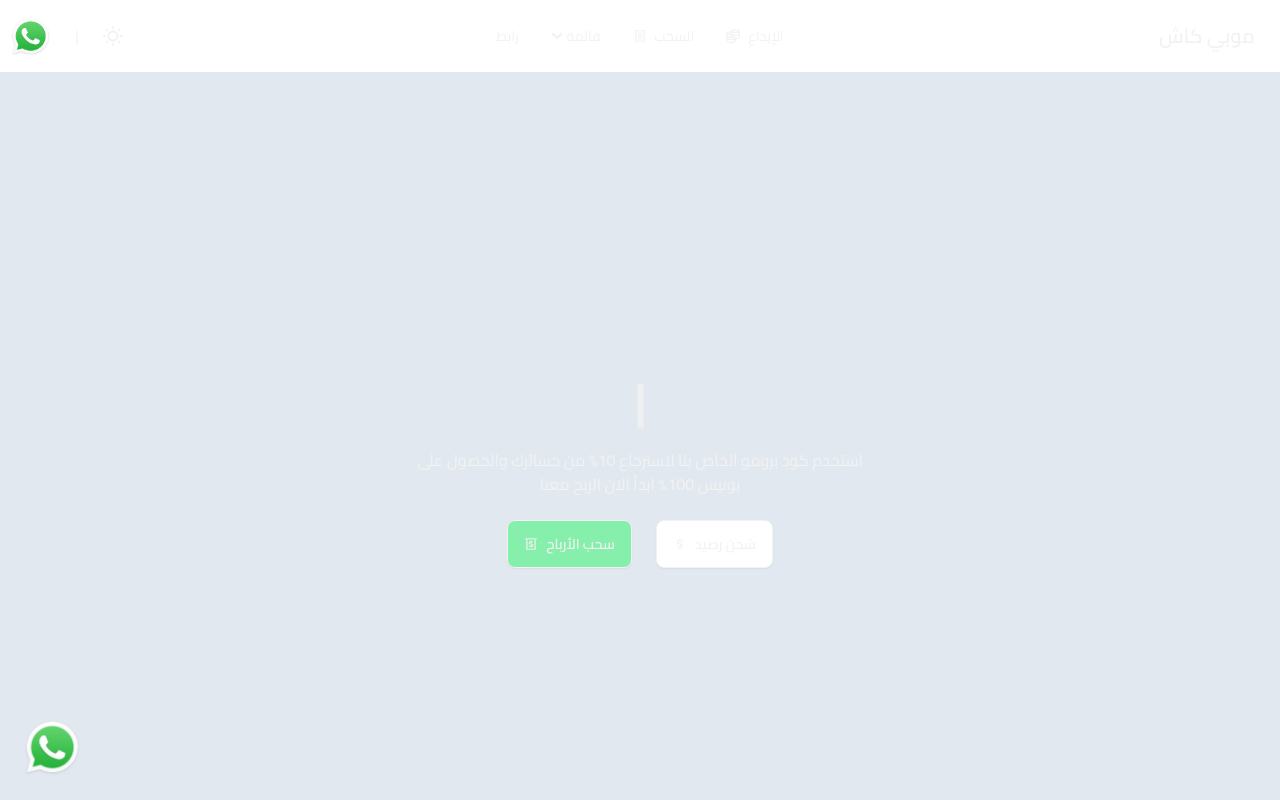
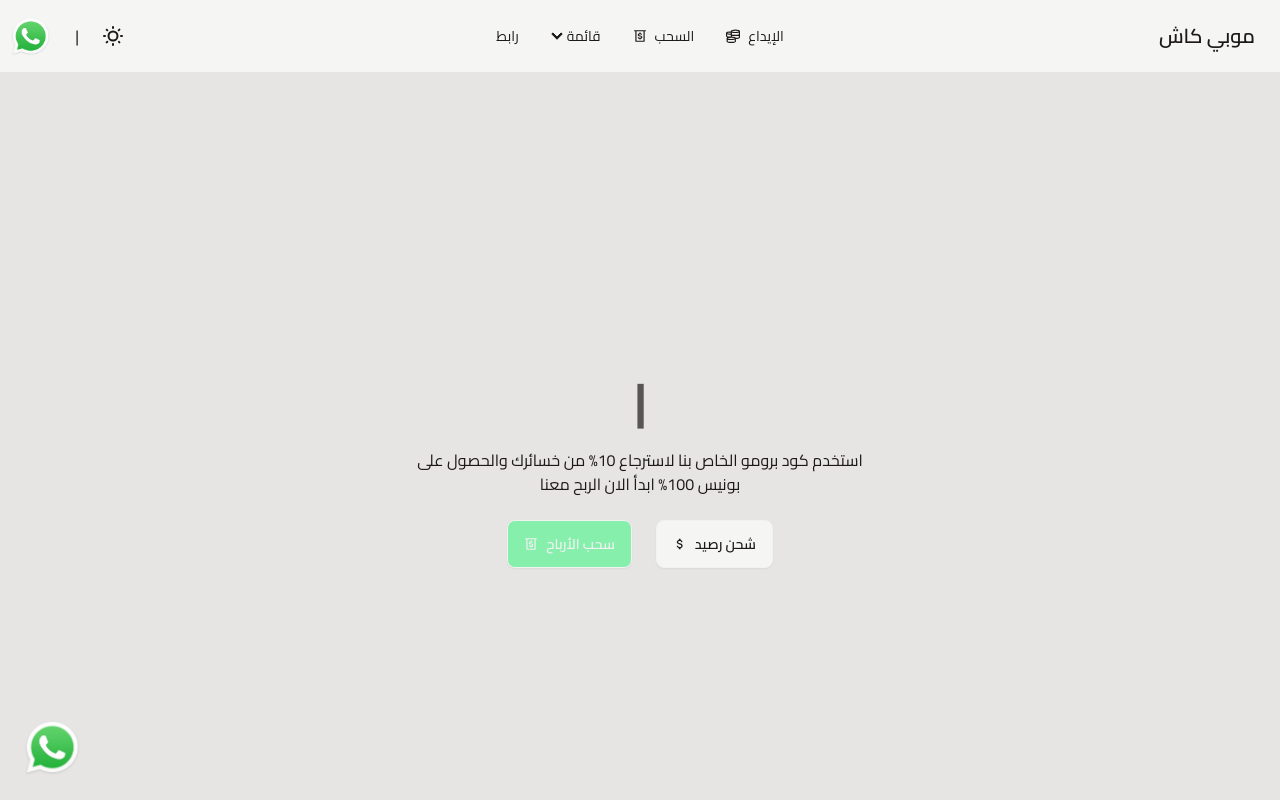
Before and after one commit to medbend/cash, a Next.js app: page / in a window 1280 px wide. Shown: the top 800 px of the page. Built offline with nearby package versions, Linux system fonts and the light colour scheme.

Commit message:
chnages for colors

```diff
--- a/src/app/components/Footer.tsx
+++ b/src/app/components/Footer.tsx
@@ -3,7 +3,7 @@ import React from 'react'
 
 const Footer = () => {
   return (
-    <footer className="footer bg-base-100 dark:bg-base-300 text-base-200 dark:text-base-100 items-center px-20 py-4 relative">
+    <footer className="footer bg-stone-100 dark:bg-stone-950 text-stone-900 dark:text-stone-100 items-center px-20 py-4 my-4 relative">
          <a aria-label="Chat on WhatsApp" href="https://wa.me/0639125098" className="fixed bottom-5 left-5 cursor-pointer zoomed-in" ><Image src="/whatsapp.png" alt='whatsapp contact' width={64} height={64}/> </a>
   <aside className="grid-flow-col items-center">
     <svg
--- a/src/app/components/Hero2.tsx
+++ b/src/app/components/Hero2.tsx
@@ -6,7 +6,7 @@ import { MdAttachMoney } from 'react-icons/md'
 import { motion } from "framer-motion"
 const Hero2 = () => {
   return (
-    <div className="hero bg-slate-200 dark:bg-base-200 text-base-200 dark:text-base-100 min-h-screen">
+    <div className="hero bg-stone-200 dark:bg-stone-800 text-stone-900 dark:text-stone-100 min-h-screen">
     <div className="hero-content text-center">
       <div className="max-w-md">
         <h1 className="text-5xl font-bold"><Writer /></h1>
@@ -25,7 +25,7 @@ const Hero2 = () => {
          delay: 1.2,
          duration: 0.3,
        }}
-       className="btn bg-base-100 hover:bg-white text-base-200">شحن رصيد <MdAttachMoney /></motion.button>
+       className="btn bg-stone-100 hover:bg-white text-stone-900">شحن رصيد <MdAttachMoney /></motion.button>
        <motion.button
        initial={{ opacity: 0, y: -100 }}
        whileInView={{ opacity: 1, y: 0 }}
--- a/src/app/components/Navbar.tsx
+++ b/src/app/components/Navbar.tsx
@@ -7,9 +7,9 @@ import ThemeController from './ThemeController'
 import { motion } from "framer-motion"
 const Navbar = () => {
   return (
-    <div className="navbar bg-base-100 dark:bg-base-300 text-base-200 dark:text-base-100">
+    <div className="navbar bg-stone-100 dark:bg-base-300 text-stone-900 dark:text-base-100">
     <div className="navbar-start">
-      <div className="dropdown text-base-200 dark:text-base-100">
+      <div className="dropdown text-stone-900 dark:text-stone-100">
         <div tabIndex={0} role="button" className="btn btn-ghost lg:hidden ">
           <svg
             xmlns="http://www.w3.org/2000/svg"
@@ -26,12 +26,12 @@ const Navbar = () => {
         </div>
         <ul
           tabIndex={0}
-          className="menu menu-sm dropdown-content bg-base-100 dark:bg-base-300 rounded-box z-[1] mt-3 w-52 p-2 shadow text-base-200 dark:text-base-100">
+          className="menu menu-sm dropdown-content bg-stone-100 dark:bg-stone-950 rounded-box z-[1] mt-3 w-52 p-2 shadow text-stone-900 dark:text-stone-100">
           <li><a>السحب<BiMoneyWithdraw /></a></li>
           <li><a>الإيداع <GrMoney /></a></li>
           <li>
             <a>قائمة</a>
-            <ul className="p-2 bg-base-100 dark:bg-base-200 text-base-200 dark:text-base-100">
+            <ul className="p-2 bg-stone-100 dark:bg-stone-900 text-stone-900 dark:text-stone-100">
               <li><a></a>الإيداع <GrMoney /></li>
               <li><a>السحب <BiMoneyWithdraw /></a></li>
             </ul>
@@ -47,18 +47,18 @@ const Navbar = () => {
           stiffness: 260,
           damping: 20
         }}
-      className="btn btn-ghost text-xl text-base-200 dark:text-base-100">موبي كاش</motion.a>
+      className="btn btn-ghost text-xl text-stone-900 dark:text-stone-100">موبي كاش</motion.a>
     </div>
-    <div className="navbar-center hidden lg:flex text-base-200 dark:text-base-100 ">
-      <ul className="menu menu-horizontal px-1 text-base-200 dark:text-base-100">
+    <div className="navbar-center hidden lg:flex text-stone-900 dark:text-stone-100 ">
+      <ul className="menu menu-horizontal px-1 text-stone-900 dark:text-stone-100">
       <li><a>الإيداع <GrMoney /></a></li>
       <li><a>السحب <BiMoneyWithdraw /></a></li>
         <li>
           <details className=''>
-            <summary className='text-base-200 dark:text-base-100'>قائمة</summary>
+            <summary className='text-stone-900 dark:text-stone-100'>قائمة</summary>
             <ul className="p-2">
-              <li className='text-base-100'><a>رابط 1</a></li>
-              <li className='text-base-100'><a>صفحة 2</a></li>
+              <li className='text-stone-100'><a>رابط 1</a></li>
+              <li className='text-stone-100'><a>صفحة 2</a></li>
             </ul>
           </details>
         </li>
--- a/src/app/page.tsx
+++ b/src/app/page.tsx
@@ -18,7 +18,7 @@ export default function Home() {
    <section>
     <Navbar />
     <Hero2 />
-   <div className="bg-slate-200 dark:bg-black p-6 my-4">
+   <div className="bg-stone-200 dark:bg-stone-950 p-6 my-4">
    <EmblaCarousel slides={SLIDES} options={OPTIONS} />
    </div>
     <Footer />
--- a/tailwind.config.ts
+++ b/tailwind.config.ts
@@ -10,7 +10,7 @@ const config: Config = {
   theme: {
     extend: {
       colors: {
-        "primary": "#f8fafc",
+        "primary": "#f5f5f4",
         "secondary": "#cbd5e1",
         "accent": "#94a3b8",
         "neutral": "#020617",
```
